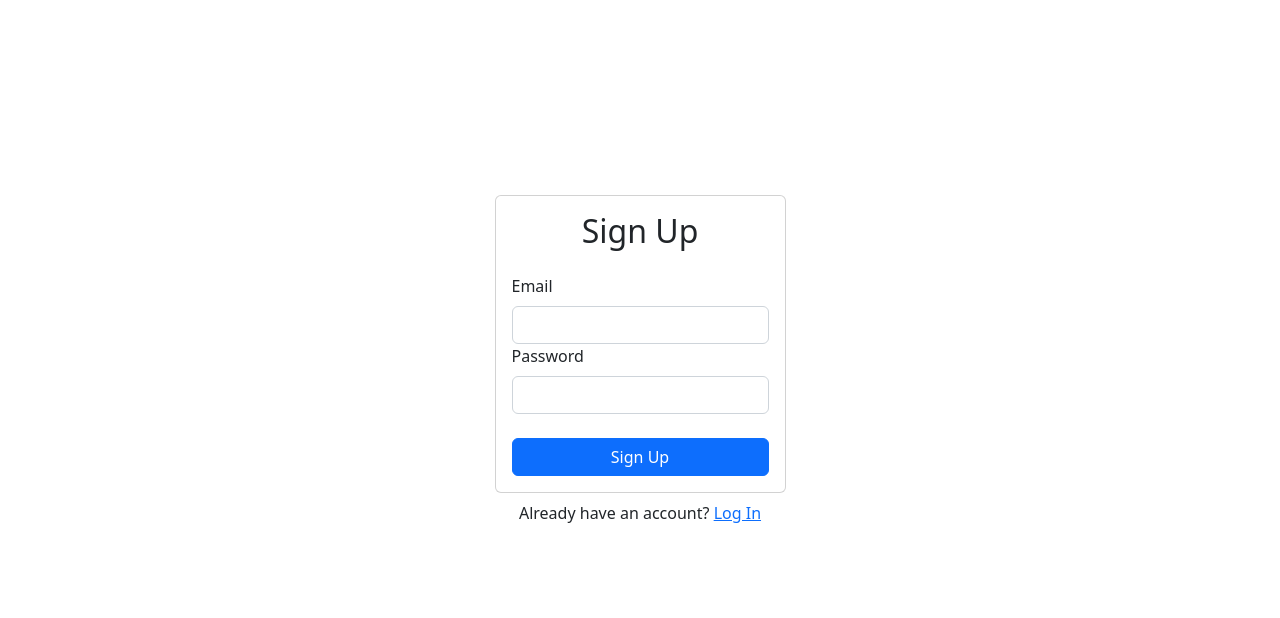
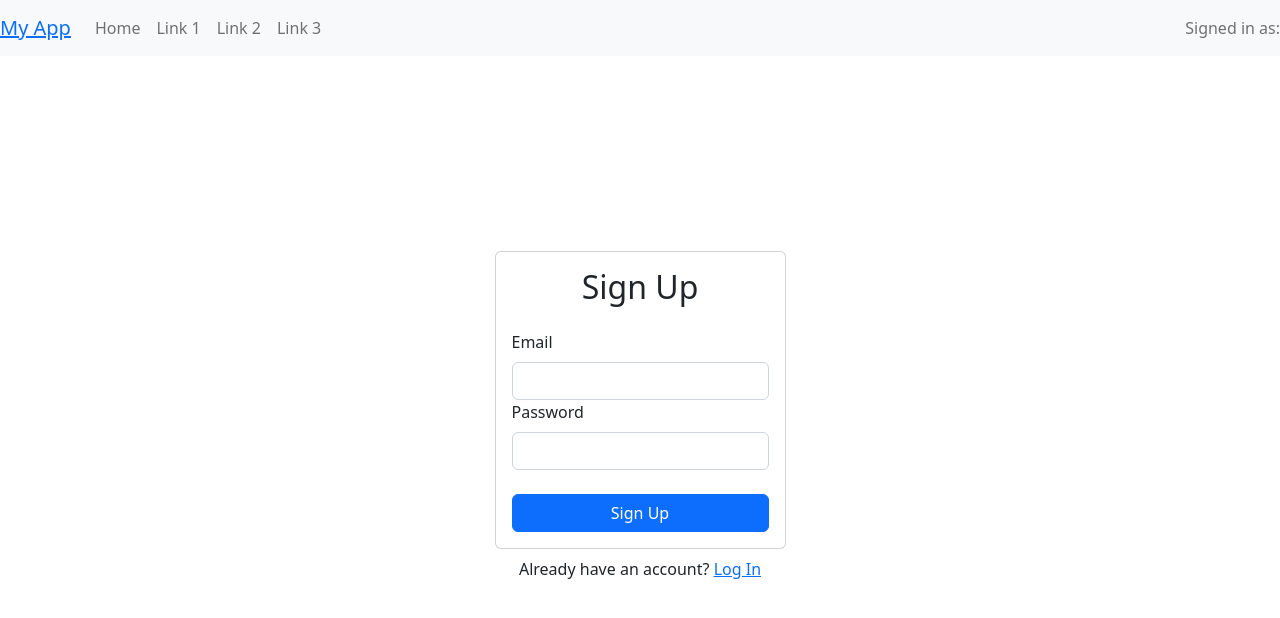
Before and after one commit to nicholasrea/NRbadbank, a React (Vite) app in the folder client/: page / in a window 1280 px wide. Shown: the top 618 px of the page. Built offline with nearby package versions, Linux system fonts and the light colour scheme.

Commit message:
Nav module added

```diff
--- a/client/src/componets/App.jsx
+++ b/client/src/componets/App.jsx
@@ -4,7 +4,7 @@ import { BrowserRouter as Router, Routes, Route } from "react-router-dom";
 
 import Login from "./Login";
 import SignUp from "./SignUp";
-import Transaction from "./Transaction";
+import Navigation from "./Navigation";
 import Home from './Home';
 
 function App() {
@@ -12,6 +12,7 @@ function App() {
     <>
       <AuthProvider>
         <Router>
+          <Navigation />
           <Container
             className="d-flex align-items-center justify-content-center"
             style={{ minHeight: "90vh" }}
--- /dev/null
+++ b/client/src/componets/Navigation.jsx
@@ -0,0 +1,36 @@
+import React, { useContext } from 'react';
+import { Navbar, Nav } from 'react-bootstrap';
+import AuthContext from '../auth/AuthContext';
+import { Link } from 'react-router-dom';
+
+export default function Navigation() {
+  const { email } = useContext(AuthContext);
+
+  return (
+    <Navbar bg="light" expand="lg">
+      <Navbar.Brand>
+        <Link to="/">My App</Link>
+      </Navbar.Brand>
+      <Navbar.Toggle aria-controls="basic-navbar-nav" />
+      <Navbar.Collapse id="basic-navbar-nav">
+        <Nav className="mr-auto">
+          <Link to="/home" className="nav-link">
+            Home
+          </Link>
+          <Link to="/link1" className="nav-link">
+            Link 1
+          </Link>
+          <Link to="/link2" className="nav-link">
+            Link 2
+          </Link>
+          <Link to="/link3" className="nav-link">
+            Link 3
+          </Link>
+        </Nav>
+      </Navbar.Collapse>
+      <Navbar.Text>
+        Signed in as: <a href="#login">{email}</a>
+      </Navbar.Text>
+    </Navbar>
+  );
+};
```
